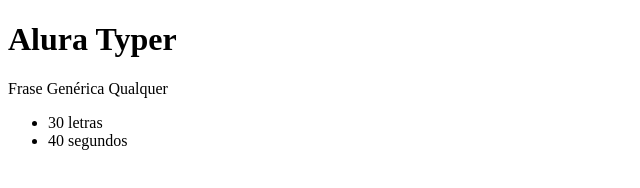
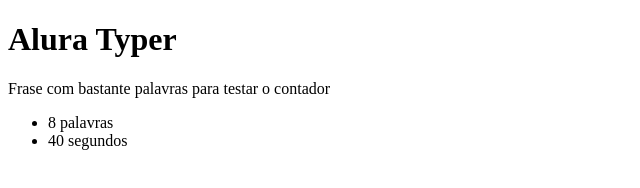
Before and after one commit to IsaacOB/Jquery_treino, a plain HTML site: page public/principal.html in a window 1280 px wide. Shown: the whole page, without its empty margins (0-640 px from the left). Drawn offline with Linux system fonts and the light colour scheme.

Commit message:
Fazendo contador dinâmico das palavras

```diff
--- a/public/js/main.js
+++ b/public/js/main.js
@@ -0,0 +1,4 @@
+var frase = $(".frase").text();
+var numeroDePalavras = frase.split(" ").length;
+
+var tamanhoDaFrase = $("#tamanhoDaFrase").text(numeroDePalavras);
--- a/public/principal.html
+++ b/public/principal.html
@@ -8,15 +8,16 @@
 
     <h1>Alura Typer</h1>
 
-    <p class="frase">Frase Genérica Qualquer</p
+    <p class="frase">Frase com bastante palavras para testar o contador</p
         >
     <ul class="informacoes">
 
-        <li>30 letras</li>
+        <li><span id="tamanhoDaFrase"></span> palavras</li>
         <li>40 segundos</li>
 
     </ul>
 
+    <script src="js/jquery.js"></script>
     <script src="js/main.js"></script>
 
 </body>
```
